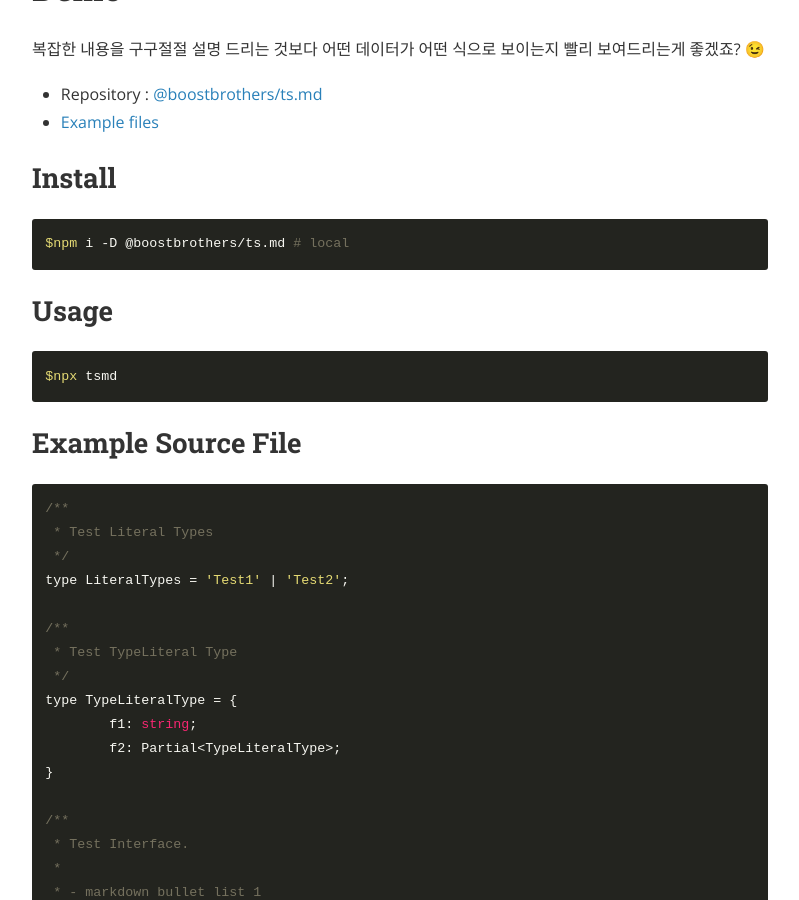
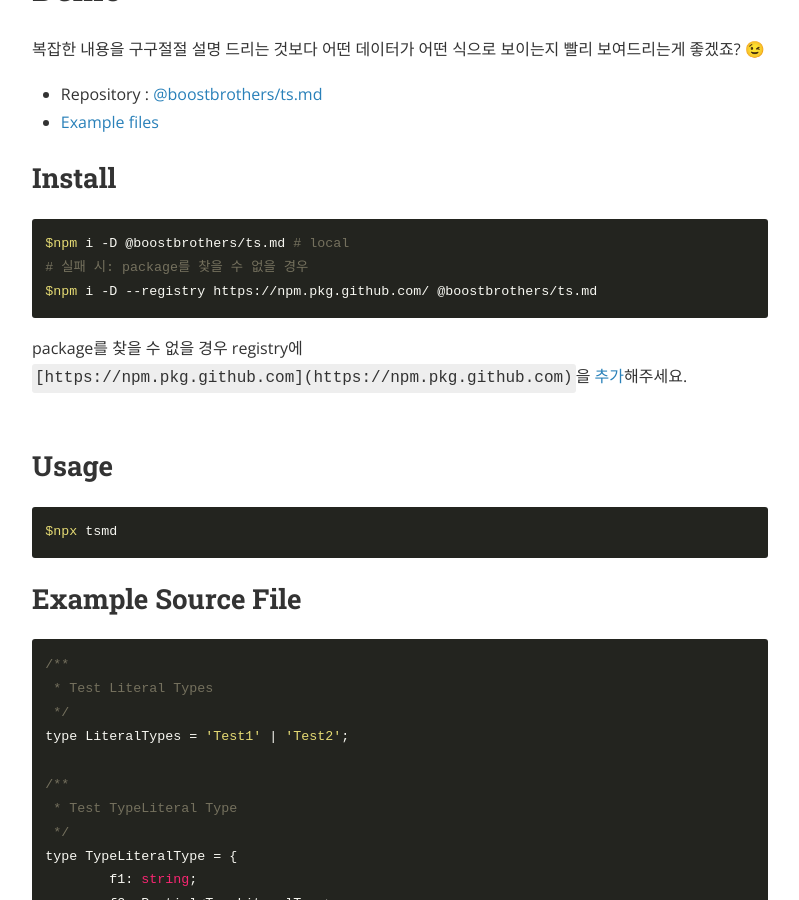
Before and after one commit to cdjhlee-bbros/boostbrothers.github.io, a Jekyll site: the page built from _posts/2021-06-23-typescript-source-file을-문서화하기.md, in a window 1280 px wide and 900 px high, scrolled down 4259 px. Shown: the whole window, without its empty margins (240-1039 px from the left). Built offline with Jekyll 4.4.1, drawn with Linux system fonts in a browser that asks for light colours; nearby versions of some CDN libraries; our own code applies the rules of GitHub Pages for plain Markdown files.

Commit message:
docs: install 방법 추가

````diff
--- a/_posts/2021-06-23-typescript-source-file을-문서화하기.md
+++ b/_posts/2021-06-23-typescript-source-file을-문서화하기.md
@@ -99,7 +99,11 @@ Tip! Typescript AST에 대해서 online으로 viewer를 제공하는 [홈페이
 
 ```bash
 $npm i -D @boostbrothers/ts.md # local
+# 실패 시: package를 찾을 수 없을 경우
+$npm i -D --registry https://npm.pkg.github.com/ @boostbrothers/ts.md
 ```
+
+package를 찾을 수 없을 경우 registry에 `[https://npm.pkg.github.com](https://npm.pkg.github.com)`을 [추가](https://docs.github.com/en/packages/learn-github-packages/installing-a-package)해주세요.
 
 ## Usage
 
````
